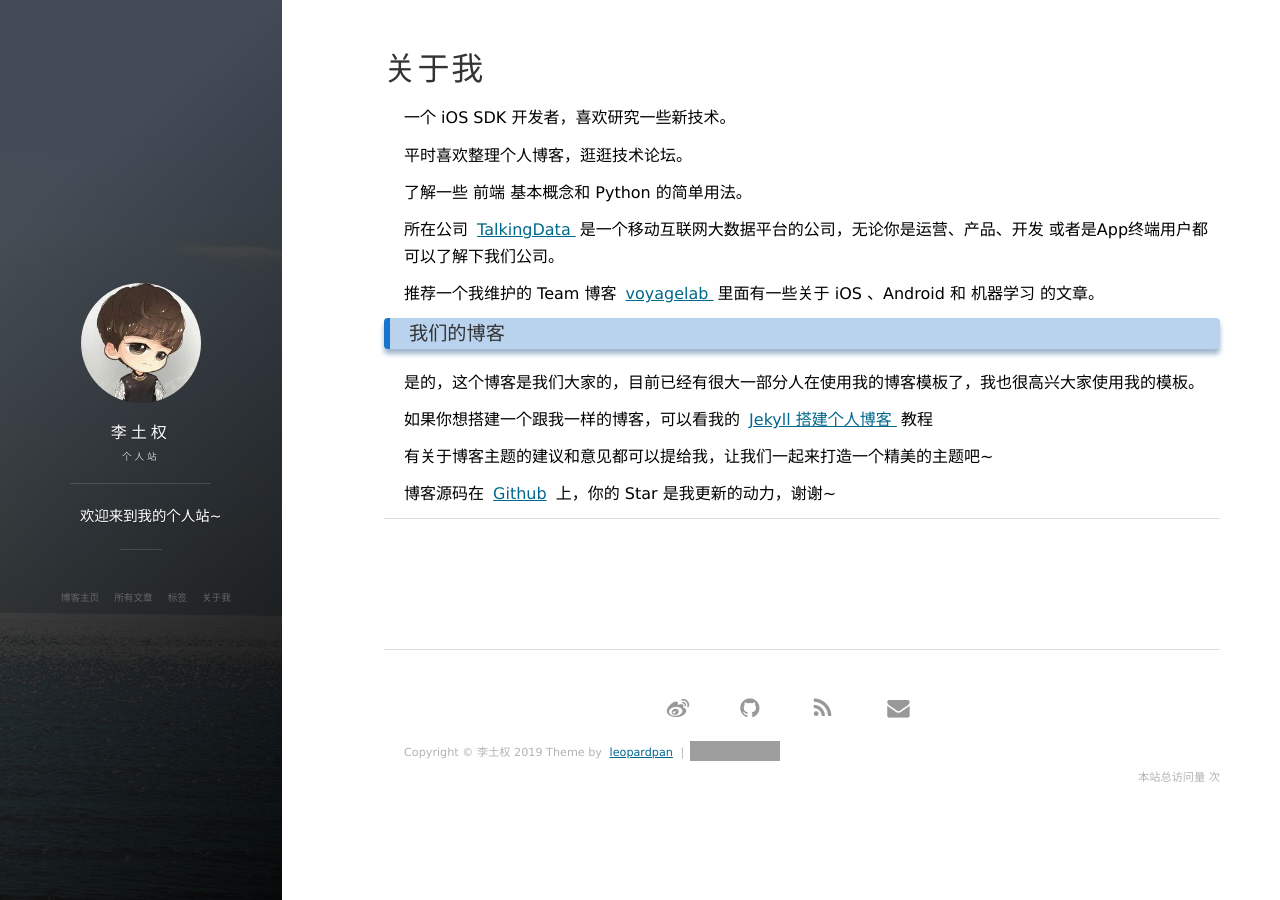
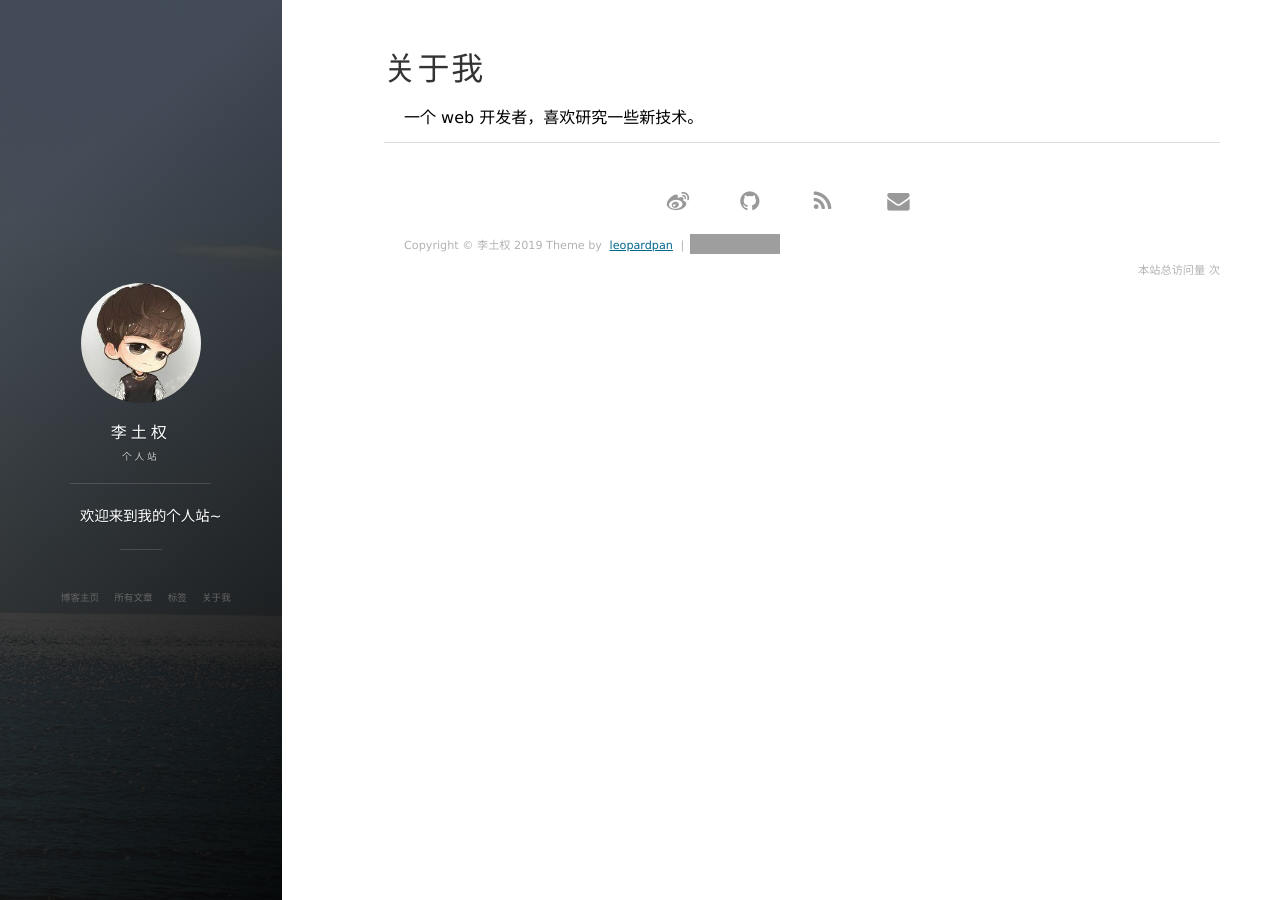
Before and after one commit to lituquan/lituquan.github.io, a Jekyll site: the page built from about.md, in a window 1280 px wide. Built offline with Jekyll 4.4.1, drawn with Linux system fonts in a browser that asks for light colours; nearby versions of some CDN libraries; comment, search, counter and statistics services are not loaded; grey boxes are pictures that could not be loaded.

Commit message:
Update about.md

```diff
--- a/about.md
+++ b/about.md
@@ -3,43 +3,4 @@ layout: page
 title: 关于我
 ---
 
-一个 iOS SDK 开发者，喜欢研究一些新技术。
-<p>
-平时喜欢整理个人博客，逛逛技术论坛。
-<p>
-了解一些 前端 基本概念和 Python 的简单用法。
-
-<p>
-
-所在公司
-<a target="_blank" href="https://www.talkingdata.com/"> TalkingData </a>
-是一个移动互联网大数据平台的公司，无论你是运营、产品、开发 或者是App终端用户都可以了解下我们公司。
-<p>
-
-推荐一个我维护的 Team 博客
-<a target="_blank" href="http://talkingdata.me/"> voyagelab </a>
-里面有一些关于 iOS 、Android 和 机器学习 的文章。
-
-<p>
-
-<h3> 我们的博客 </h3>
-
-<p>
-
-是的，这个博客是我们大家的，目前已经有很大一部分人在使用我的博客模板了，我也很高兴大家使用我的模板。
-
-<p>
-
-如果你想搭建一个跟我一样的博客，可以看我的
-<a href="/2016/10/jekyll_tutorials1/"> Jekyll 搭建个人博客 </a>
-教程
-
-<p>
-
-有关于博客主题的建议和意见都可以提给我，让我们一起来打造一个精美的主题吧~
-
-<p>
-
-博客源码在 <a target="_blank" href='https://github.com/leopardpan/leopardpan.github.io/'>Github</a> 上，你的 Star 是我更新的动力，谢谢~
-
-{% include comments.html %}
+一个  web 开发者，喜欢研究一些新技术。
```
